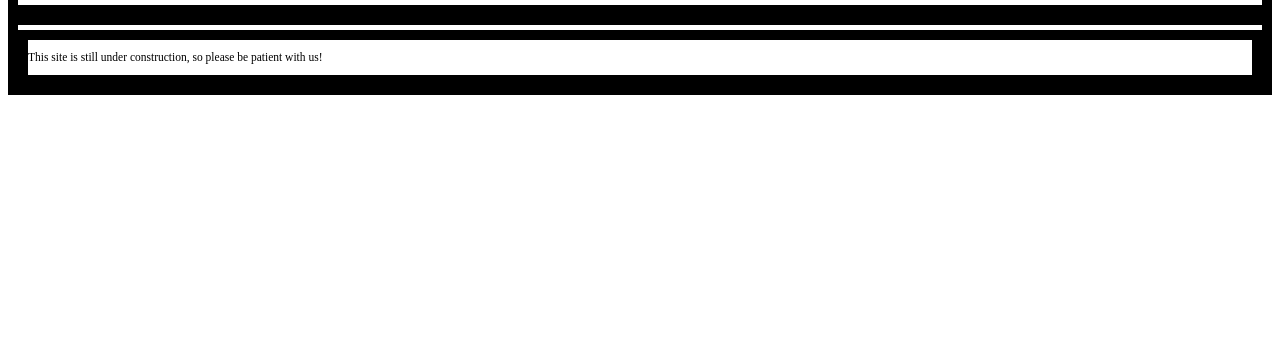
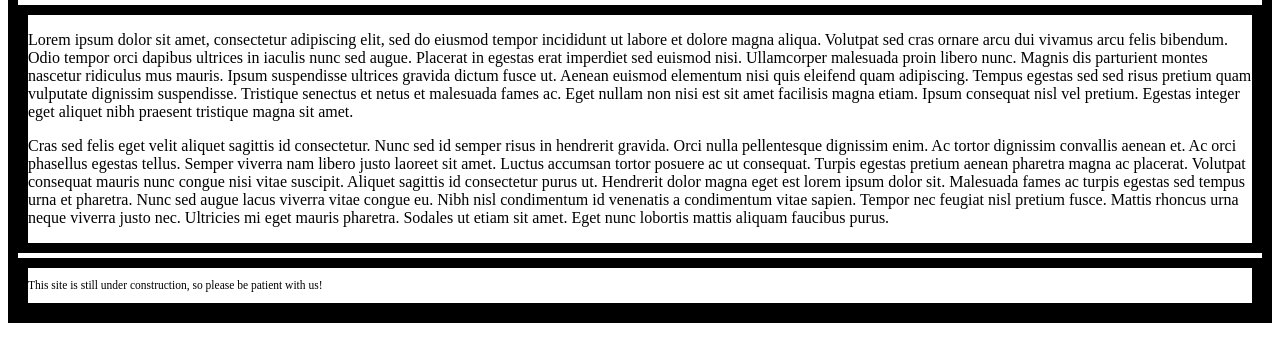
Before and after one commit to software-students-fall2022/web-app-exercise-team-2-1, a Python web app: template templates/wrapper.html in a window 1280 px wide. Shown: the part 152-514 px from the top of the page. Run offline with Jinja, Linux system fonts and the light colour scheme; the template is opened without the code that fills it, so the values that code supplies are empty.

Commit message:
Added lorem ipsum as placeholder text

```diff
--- a/templates/wrapper.html
+++ b/templates/wrapper.html
@@ -17,7 +17,30 @@
           <a href="{{ url_for('')}}">In progress</a>
         </p>
       </header>
-      <main>{% block container %} {% endblock %}</main>
+      <!-- <main>{% block container %} {% endblock %}</main> -->
+      <main>
+        <p>
+          Lorem ipsum dolor sit amet, consectetur adipiscing elit, sed do eiusmod tempor incididunt ut labore et dolore
+          magna aliqua. Volutpat sed cras ornare arcu dui vivamus arcu felis bibendum. Odio tempor orci dapibus ultrices
+          in iaculis nunc sed augue. Placerat in egestas erat imperdiet sed euismod nisi. Ullamcorper malesuada proin
+          libero nunc. Magnis dis parturient montes nascetur ridiculus mus mauris. Ipsum suspendisse ultrices gravida
+          dictum fusce ut. Aenean euismod elementum nisi quis eleifend quam adipiscing. Tempus egestas sed sed risus
+          pretium quam vulputate dignissim suspendisse. Tristique senectus et netus et malesuada fames ac. Eget nullam
+          non nisi est sit amet facilisis magna etiam. Ipsum consequat nisl vel pretium. Egestas integer eget aliquet
+          nibh praesent tristique magna sit amet.
+        </p>
+        <p>
+          Cras sed felis eget velit aliquet sagittis id consectetur. Nunc sed id semper risus in hendrerit gravida. Orci
+          nulla pellentesque dignissim enim. Ac tortor dignissim convallis aenean et. Ac orci phasellus egestas tellus.
+          Semper viverra nam libero justo laoreet sit amet. Luctus accumsan tortor posuere ac ut consequat. Turpis egestas
+          pretium aenean pharetra magna ac placerat. Volutpat consequat mauris nunc congue nisi vitae suscipit. Aliquet
+          sagittis id consectetur purus ut. Hendrerit dolor magna eget est lorem ipsum dolor sit. Malesuada fames ac
+          turpis egestas sed tempus urna et pharetra. Nunc sed augue lacus viverra vitae congue eu. Nibh nisl condimentum
+          id venenatis a condimentum vitae sapien. Tempor nec feugiat nisl pretium fusce. Mattis rhoncus urna neque
+          viverra justo nec. Ultricies mi eget mauris pharetra. Sodales ut etiam sit amet. Eget nunc lobortis mattis
+          aliquam faucibus purus.
+        </p>
+      </main>
       <footer>
         <p>
           This site is still under construction, so please be patient with us!
```
